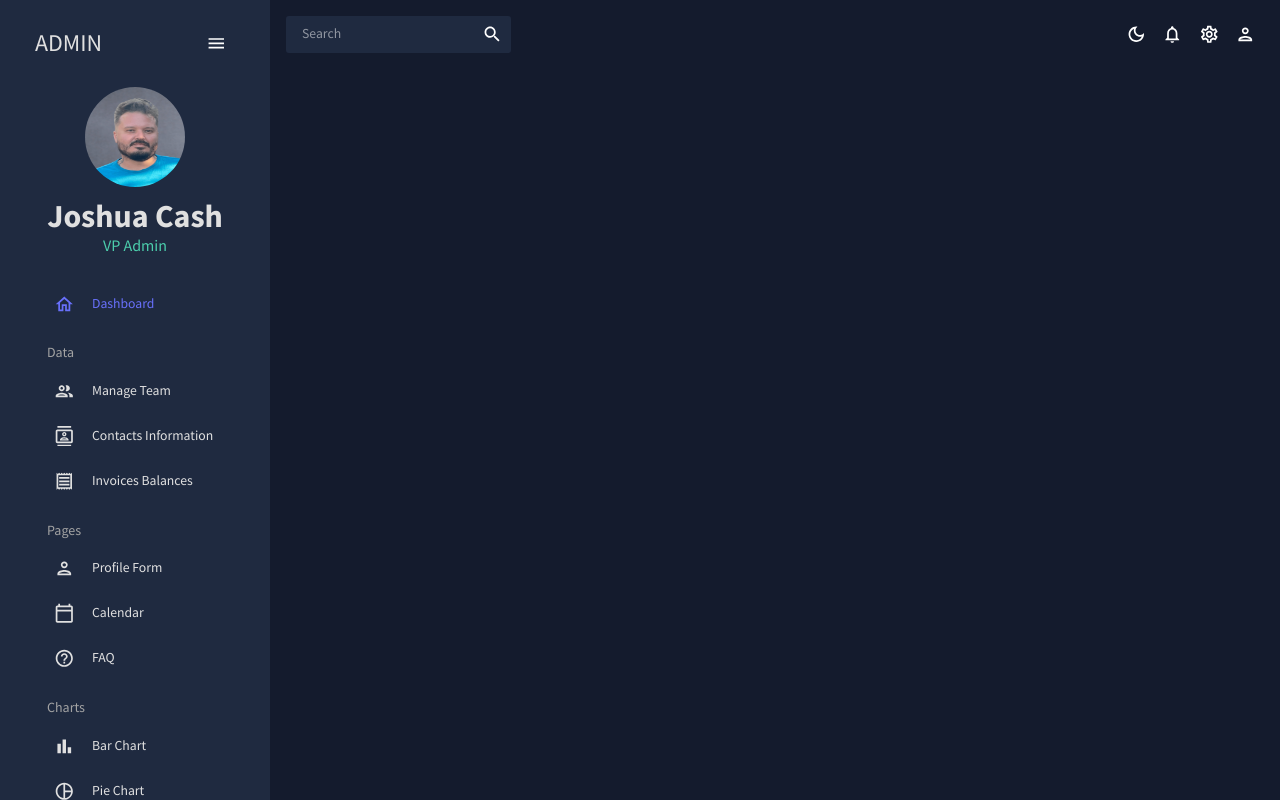
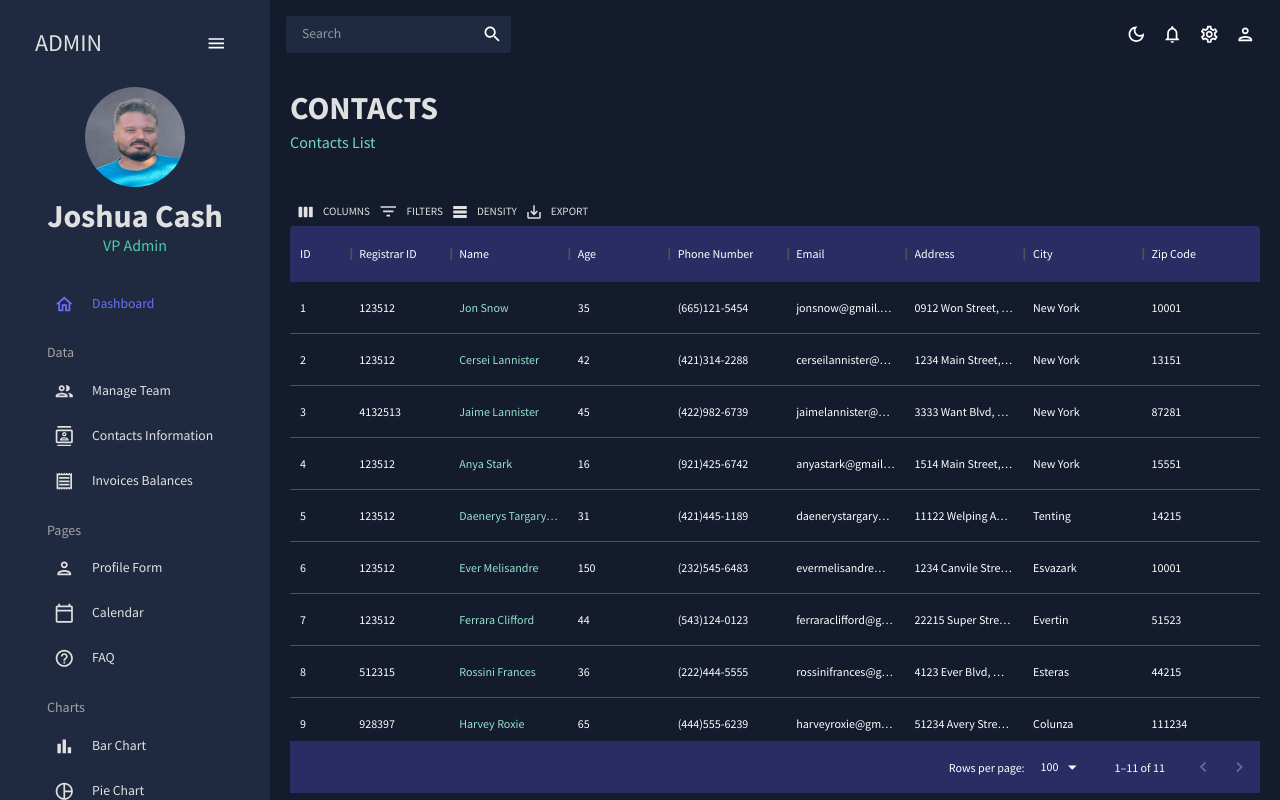
Before and after one commit to JoshuaCash/admin-dashboard, a React (Create React App) app in the folder react-admin/: page /contacts in a window 1280 px wide. Built offline with nearby package versions, Linux system fonts and the light colour scheme.

Commit message:
add contacts component

```diff
--- a/react-admin/src/App.js
+++ b/react-admin/src/App.js
@@ -5,8 +5,8 @@ import Topbar from './scenes/global/Topbar';
 import Dashboard from './scenes/dashboard';
 import Sidebar from './scenes/global/Sidebar'
 import Team from './scenes/team';
+import Contacts from './scenes/contacts';
 // import Invoices from './scenes/invoices';
-// import Contacts from './scenes/contacts';
 // import Bar from './scenes/bar';
 // import Form from './scenes/form';
 // import Line from './scenes/line';
@@ -31,8 +31,8 @@ function App() {
             <Routes>
               <Route path="/" element={<Dashboard />} />
               <Route path="/team" element={<Team />} />
+              <Route path="/contacts" element={<Contacts />} />
               {/* <Route path="/invoices" element={<Invoices />} /> */}
-              {/* <Route path="/contacts" element={<Contacts />} /> */}
               {/* <Route path="/bar" element={<Bar />} /> */}
               {/* <Route path="/form" element={<Form />} /> */}
               {/* <Route path="/line" element={<Line />} /> */}
--- a/react-admin/src/scenes/contacts/index.jsx
+++ b/react-admin/src/scenes/contacts/index.jsx
@@ -1,19 +1,18 @@
 import { Box } from "@mui/material";
-import { DataGrid, GridToolBar } from "@mui/x-data-grid";
+import { DataGrid, GridToolbar, GridToolBar } from "@mui/x-data-grid";
 import { tokens} from "../../theme";
 import { mockDataContacts } from "../../data/mockData";
-import AdminPanelSettingsOutlinedIcon from "@mui/icons-material/AdminPanelSettingsOutlined";
-import LockOpenOutlinedIcon from "@mui/icons-material/LockOpenOutlined";
-import SecurityOutlinedIcon from "@mui/icons-material/SecurityOutlined";
 import Header from "../../components/Header";
+import { useTheme } from "@mui/material";
 
 
-const Team = () => {
+const Contacts = () => {
     const theme = useTheme();
     const colors = tokens(theme.palette.mode);
 
     const columns = [
-        { field: "id", headerName: "ID"},
+        { field: "id", headerName: "ID", flex: 0.5 },
+        { field: "registrarId", headerName: "Registrar ID"},
         {
             field: "name",
             headerName: "Name",
@@ -38,40 +37,25 @@ const Team = () => {
             flex: 1,
         },
         {
-            field: "access",
-            headerName: "Access Level",
+            field: "address",
+            headerName: "Address",
             flex: 1,
-            renderCell: ({ row: { access }}) => {
-                return (
-                    <Box
-                        width="60%"
-                        m="0 auto"
-                        p="5px"
-                        display="flex"
-                        justifyContent="center"
-                        backgroundColor={
-                            access === "admin"
-                            ? colors.greenAccent[600]
-                            : colors.greenAccent[700]
-                        }
-                        borderRadius="4px"
-                    >
-                        {access === "admin" && <AdminPanelSettingsOutlinedIcon />}
-                        {access === "manager" && <SecurityOutlinedIcon />}
-                        {access === "user" && <LockOpenOutlinedIcon />}
-                        <Typography color={colors.grey[100]} sx={{ ml: "5px" }}>
-                            {access}
-                        </Typography>
-                    </Box>
-                )
-            }
         },
-
+        {
+            field: "city",
+            headerName: "City",
+            flex: 1,
+        },
+        {
+            field: "zipCode",
+            headerName: "Zip Code",
+            flex: 1,
+        },
     ]
 
     return (
         <Box m="20px">
-            <Header title="TEAM" subtitle="Managing the Team Members" />
+            <Header title="CONTACTS" subtitle="Contacts List" />
             <Box
                 m="40px 0 0 0"
                 height="75vh"
@@ -96,11 +80,15 @@ const Team = () => {
                         borderTop: "none",
                         backgroundColor: colors.blueAccent[800]
                     },
+                    "& .MuiDataGrid-toolbarContainer .MuiButton-text": {
+                        color: `${colors.grey[100]} !important`
+                    }
                 }}
             >
                 <DataGrid
-                    rows={mockDataTeam}
+                    rows={mockDataContacts}
                     columns={columns}
+                    components={{ Toolbar: GridToolbar}}
                 />
             </Box>
 
@@ -108,4 +96,4 @@ const Team = () => {
     )
 }
 
-export default Team;
+export default Contacts;
```
